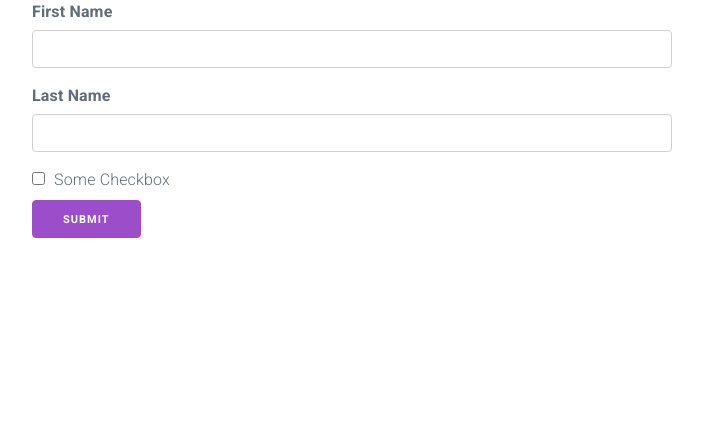
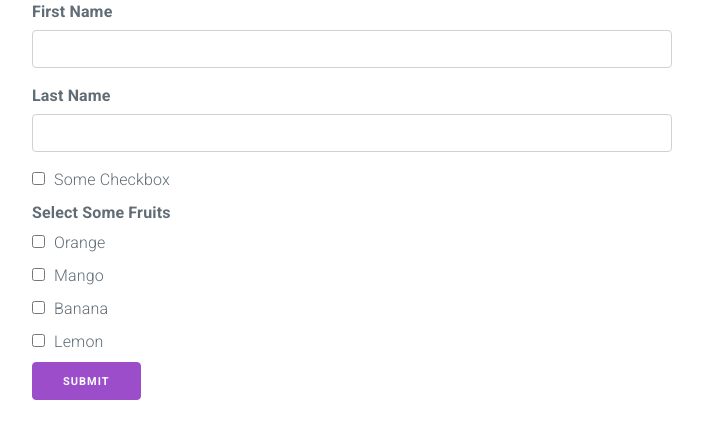
Before and after one commit to rabiul121/PHP, a PHP site: page /form.php in a window 1280 px wide. Shown: the part 187-626 px from the top of the page, without its empty margins (288-991 px from the left). Run offline with PHP 8.4, Linux system fonts and the light colour scheme.

Commit message:
checkbox form updated

```diff
--- a/PhpWeb/form.php
+++ b/PhpWeb/form.php
@@ -1,3 +1,9 @@
+<?php
+header(" X-XSS-Protection:0");
+include_once "functions.php";
+
+?>
+
 <!DOCTYPE html>
 <html lang="en">
 <head>
@@ -22,18 +28,18 @@
                 $fname = '';
                 $lname = '';
                 $checked = '';
-                if (isset($_REQUEST['cb1']) && $_REQUEST['cb1'] == 1){
+                if (isset($_REQUEST['cb1']) && $_REQUEST['cb1'] == 1) {
                     $checked = 'checked';
                 }
                 ?>
 
                 <?php if (isset($_GET['fname']) && !empty($_GET['fname'])) {
                     // $fname = htmlspecialchars($_REQUEST['fname']);
-                     $fname = htmlspecialchars($_REQUEST['fname']);
+                    $fname = htmlspecialchars($_REQUEST['fname']);
                 } ?>
                 <?php if (isset($_GET['lname']) && !empty($_GET['lname'])) {
                     // $lname = htmlspecialchars($_REQUEST['lname']);
-                     $lname = htmlspecialchars($_REQUEST['lname']);
+                    $lname = htmlspecialchars($_REQUEST['lname']);
                 } ?>
             </p>
             <p>
@@ -56,6 +62,16 @@
                     <label for="cb1" class="label-inline">Some Checkbox</label>
                 </div>
 
+                <label class="label">Select Some Fruits</label>
+                <input type="checkbox" name="fruits[]" value="Orange" <?php isFruitsChecked('Orange') ?>>
+                <label class="label-inline">Orange</label><br>
+                <input type="checkbox" name="fruits[]" value="Mango" <?php isFruitsChecked('Mango') ?>>
+                <label class="label-inline">Mango</label><br>
+                <input type="checkbox" name="fruits[]" value="Banana" <?php isFruitsChecked('Banana') ?>>
+                <label class="label-inline">Banana</label><br>
+                <input type="checkbox" name="fruits[]" value="Lemon" <?php isFruitsChecked('Lemon') ?>>
+                <label class="label-inline">Lemon</label><br>
+
                 <button type="submit">Submit</button>
             </form>
         </div>
--- /dev/null
+++ b/PhpWeb/functions.php
@@ -0,0 +1,17 @@
+<?php
+/*
+function isChecked($inputName, $value)
+{
+    if (isset($_REQUEST[$inputName]) && is_array($_REQUEST[$inputName]) && in_array($value, $_REQUEST[$inputName])) {
+        echo " checked ";
+    }
+}
+*/
+
+
+    function isFruitsChecked($value)
+    {
+        if (isset($_REQUEST['fruits']) && is_array($_REQUEST['fruits']) && in_array($value, $_REQUEST['fruits'])) {
+            echo " checked ";
+        }
+    }
```
